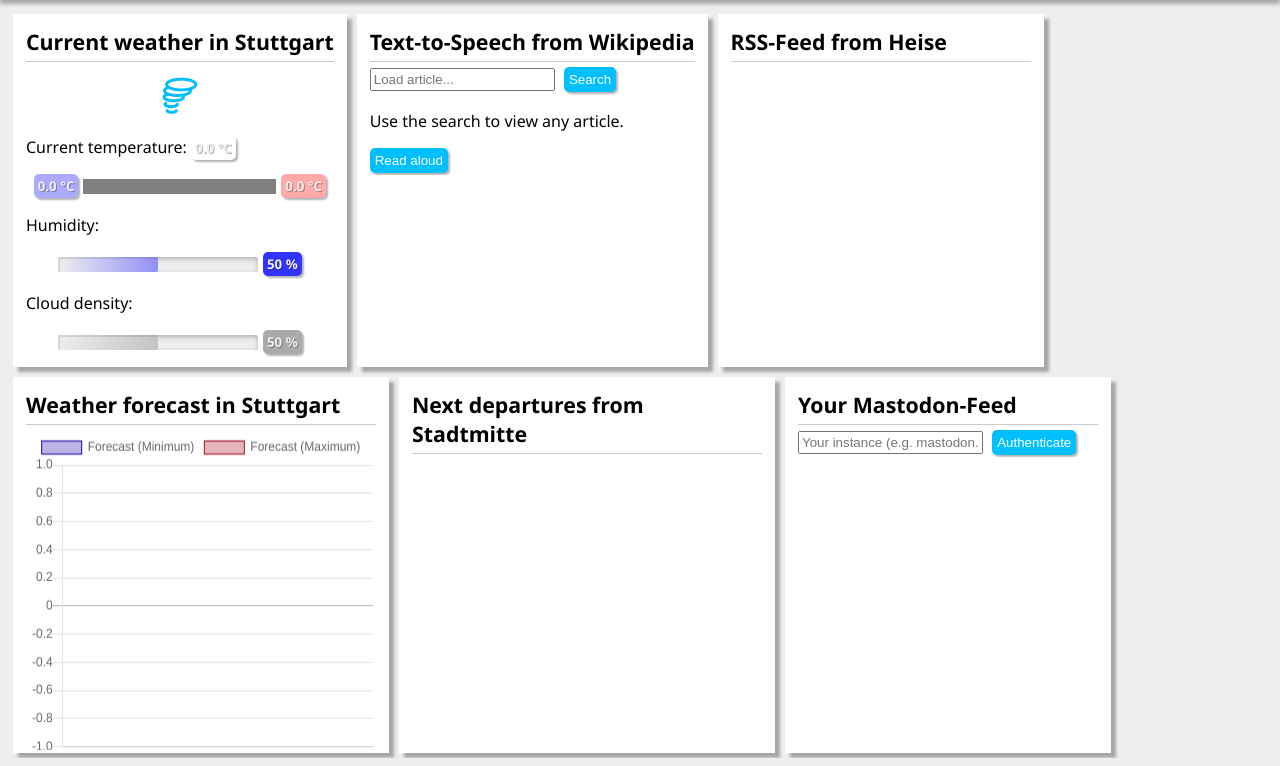
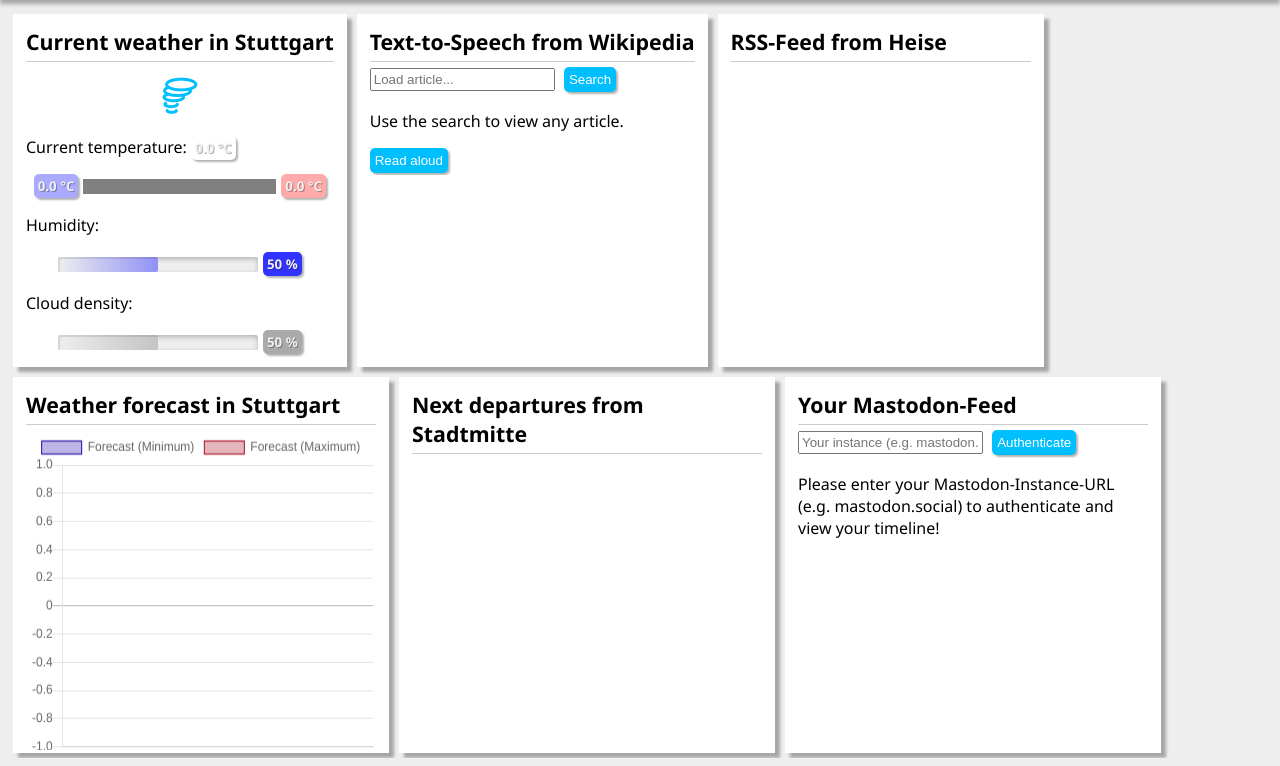
Before and after one commit to activitypub-frontend/frontend, a plain HTML site: page index.html in a window 1280 px wide. Shown: the part 76-842 px from the top of the page. Drawn offline with nearby package versions, Linux system fonts and the light colour scheme; no server answers.

Commit message:
Add some Descriptions to Mastodon

```diff
--- a/index.html
+++ b/index.html
@@ -71,7 +71,8 @@
       <div class="card-content">
         <div id="mLoginInstance">
           <input type="text" id="mastodonInstance" v-on:keyup.enter="mastodonLoginClick" placeholder="Your instance (e.g. mastodon.social)">
-          <button type="button" id="mastodonLoginClick">Authenticate</button>
+          <button type="button" id="mastodonLoginClick">Authenticate</button><br>
+          <p>Please enter your Mastodon-Instance-URL (e.g. mastodon.social) to authenticate and view your timeline!</p>
         </div>
         <div id="mastodonCard-content" v-html="mastodoncontent">
         </div>
```
